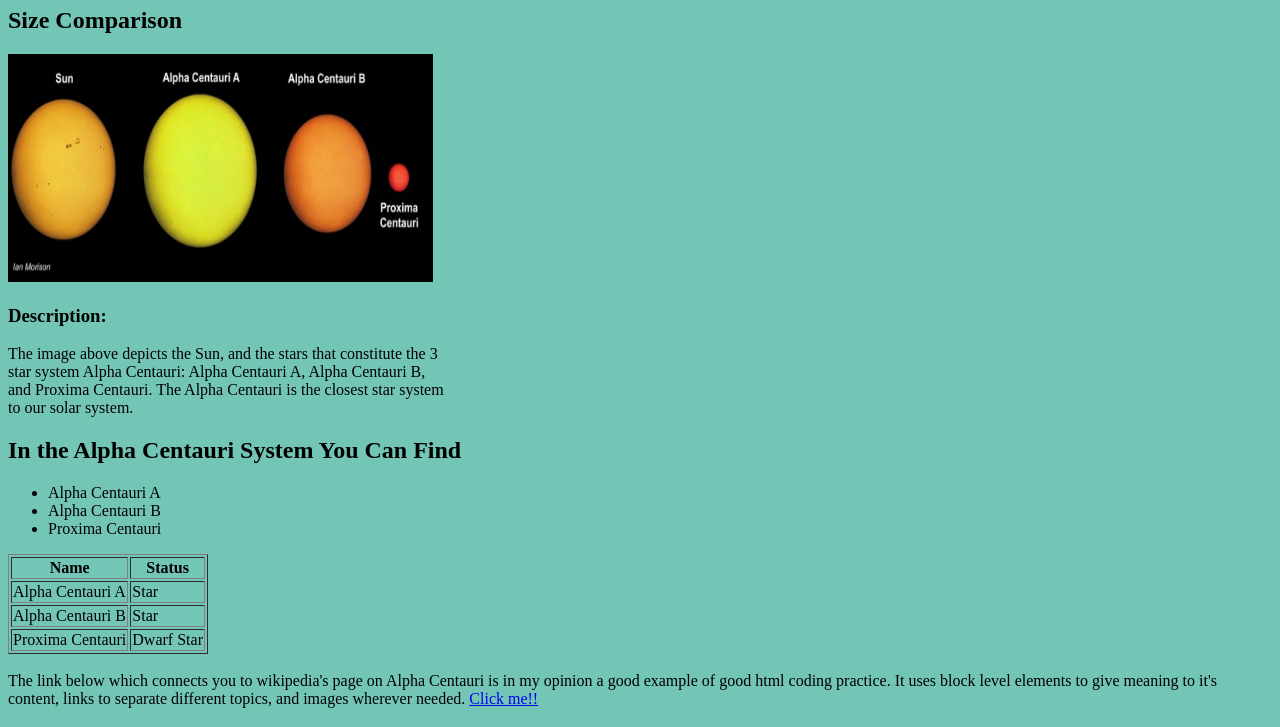
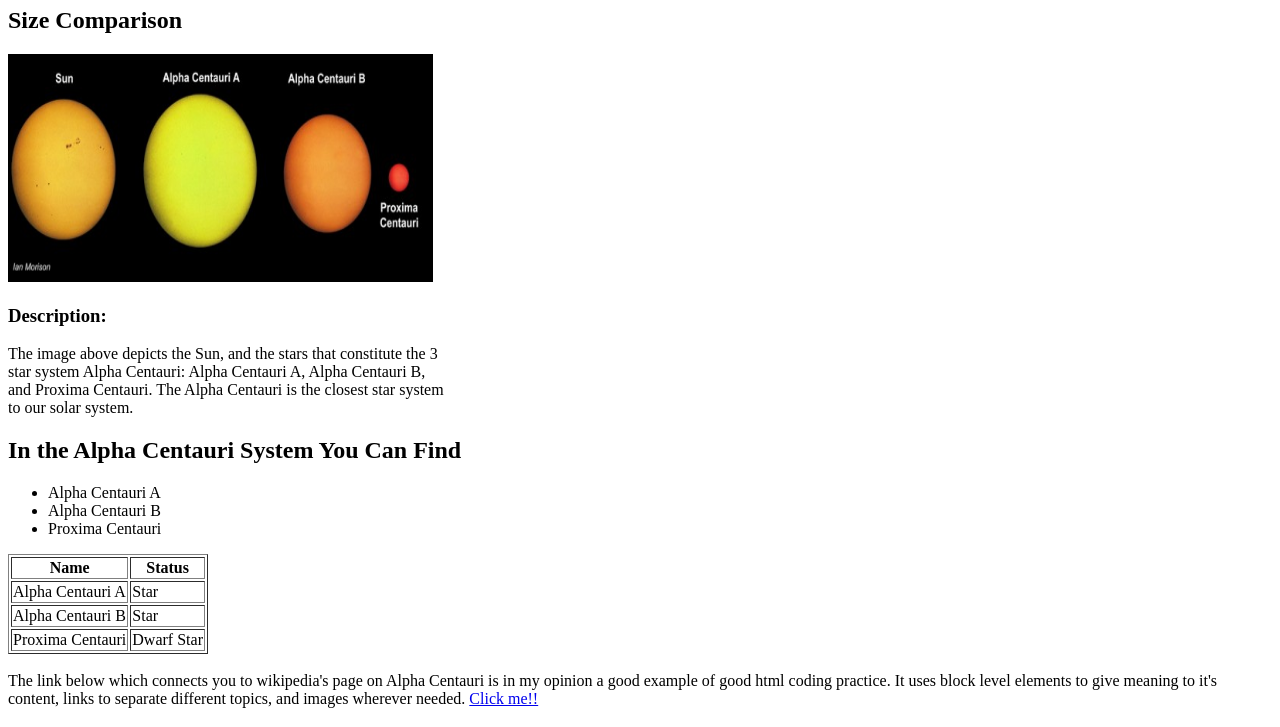
Before and after one commit to neemashekar/neemashekar.github.io, a plain HTML site: page index.html in a window 1280 px wide. Shown: the part 73-800 px from the top of the page. Drawn offline with Linux system fonts and the light colour scheme.

Commit message:
adding the linked index page

```diff
--- a/index.html
+++ b/index.html
@@ -2,8 +2,9 @@
 <html>
 <head>
 	<title>Alpha Centauri</title>
+   <link rel="stylesheet" href="styles.css" type="text/css">
 </head>
-<body bgcolor="#73C6B6">
+<body >
 <h1>All About Our Neighboring Star System: Alpha Centauri</h1>
 <h2>Size Comparison</h2>
 <img src="alphaCent.jpg" alt="Mountain View" style="width:425px;height:228px;">
```
